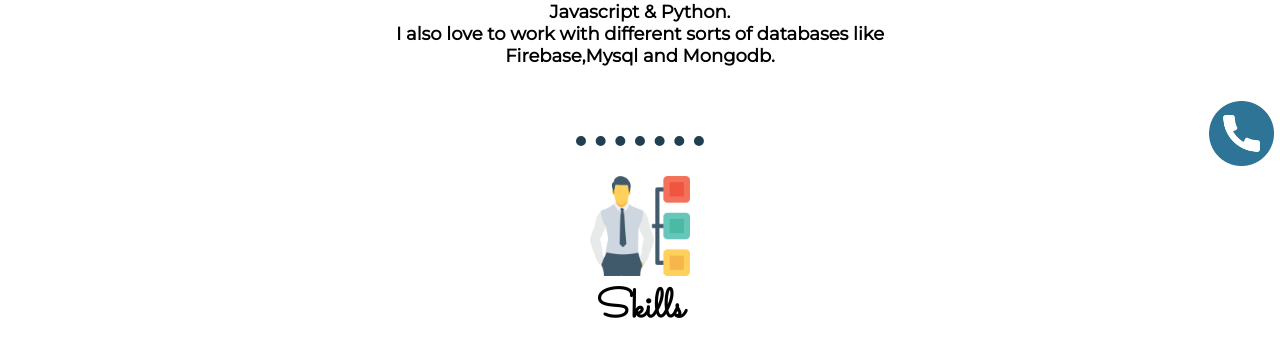
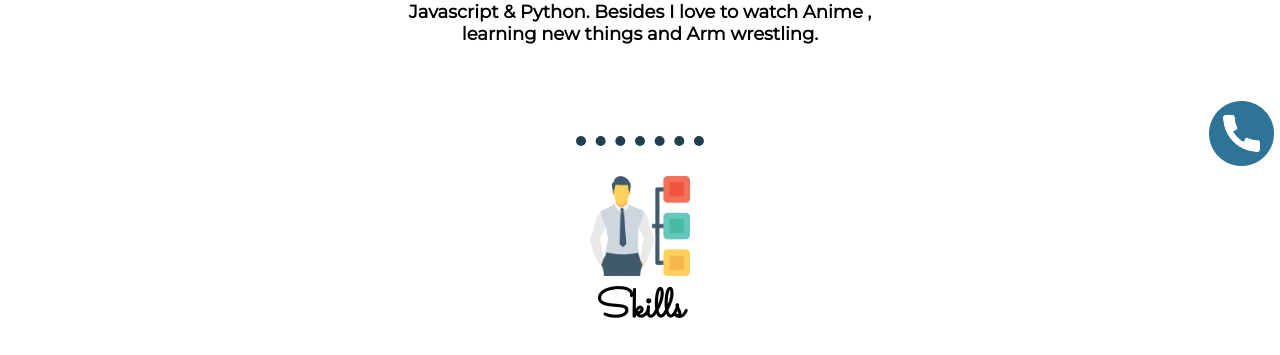
Before and after one commit to QasimAliMughal/portfolio, a plain HTML site: page index.html in a window 1280 px wide. Shown: the part 624-979 px from the top of the page. Drawn offline with Linux system fonts and the light colour scheme.

Commit message:
Updates in the about me section

```diff
--- a/index.html
+++ b/index.html
@@ -46,11 +46,9 @@
 
                 <p>
                     I'm a programmer and love to work with Java , Javascript & Python.
+                    Besides I love to watch Anime , learning new things and Arm wrestling.
                 </p>
-                <p>
-                    I also love to work with different sorts of databases like Firebase,Mysql and Mongodb.
 
-                </p>
 
             </div>
 
```
